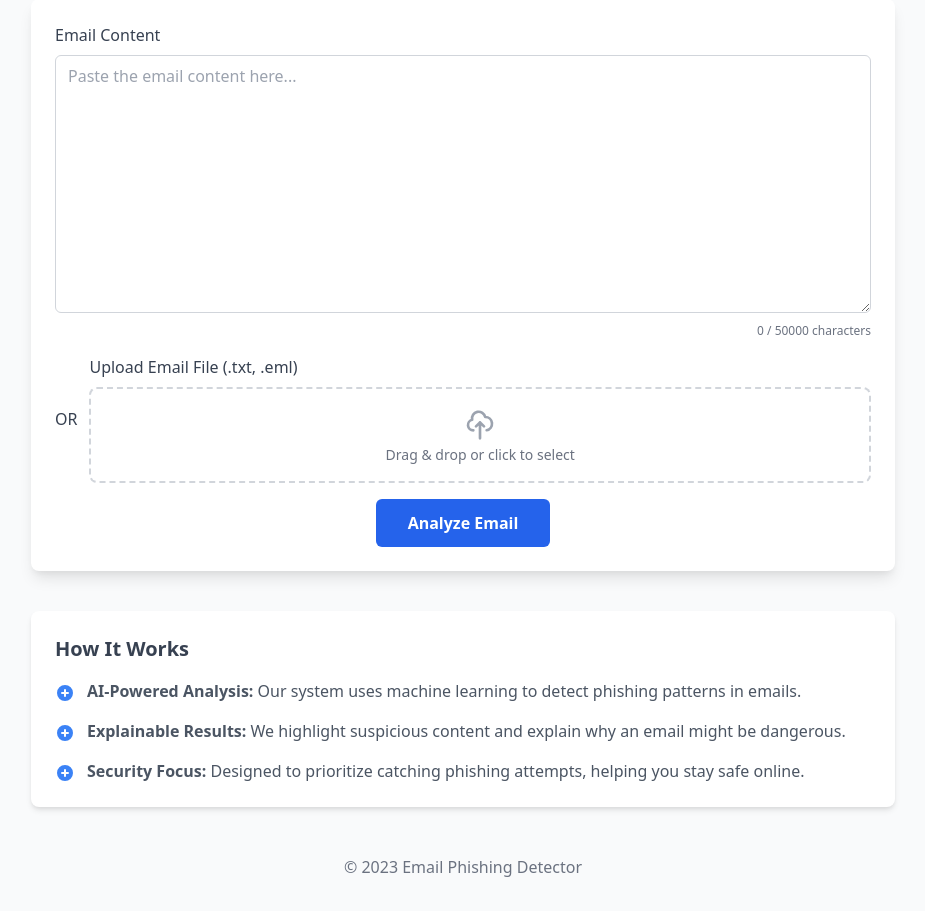
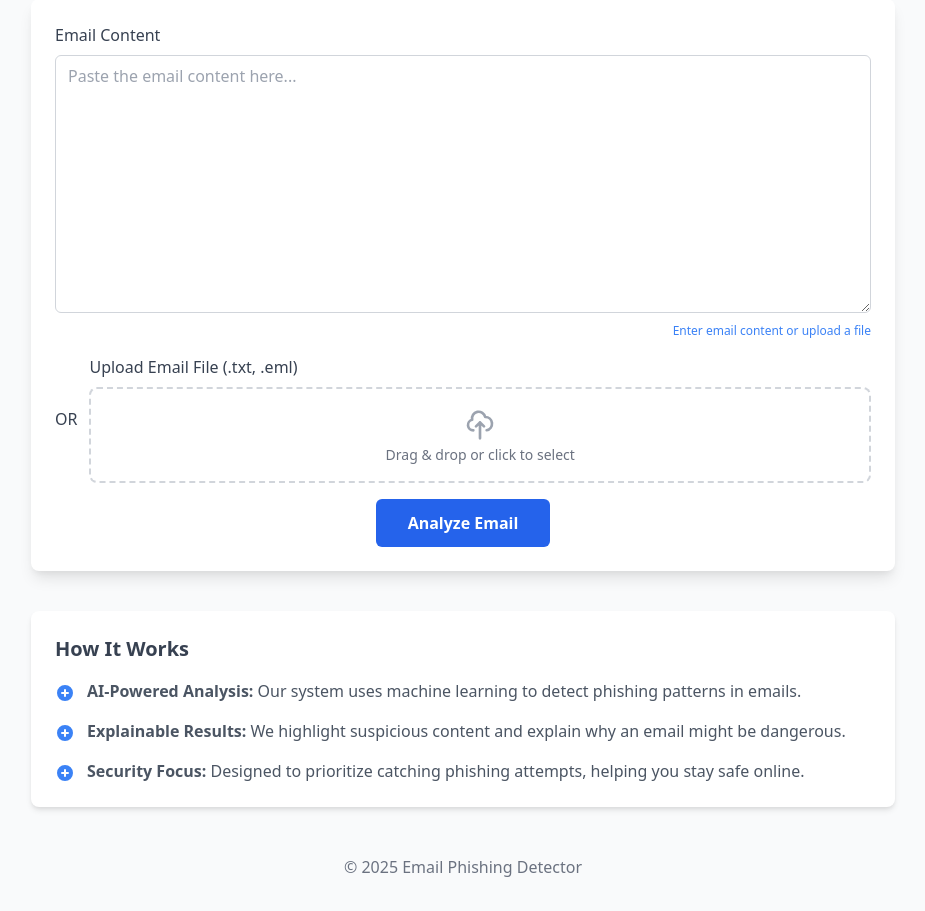
Before and after one commit to ThabangChauke1/phishing-detector-app, a Flask app: page / in a window 1280 px wide. Shown: the part 141-1052 px from the top of the page, without its empty margins (177-1102 px from the left). Run offline with Flask 2, Linux system fonts and the light colour scheme; parts of the project's set-up code (start-up, migrations or seed data) failed here and were passed over.

Commit message:
add assets and input validation

```diff
--- a/static/js/main.js
+++ b/static/js/main.js
@@ -1,35 +1,101 @@
 // Main JavaScript for the Email Phishing Detector
 
 document.addEventListener('DOMContentLoaded', function() {
-    // File upload preview
+    // Get DOM elements upfront
+    const form = document.querySelector('form');
     const fileInput = document.getElementById('email_file');
     const emailTextarea = document.getElementById('email_text');
+    const submitButton = document.querySelector('button[type="submit"]');
 
+    // File upload handling
     if(fileInput && emailTextarea) {
         fileInput.addEventListener('change', function(e) {
             const file = e.target.files[0];
             if(!file) return;
+
+            // File size validation - 5MB limit
+            const maxSize = 5 * 1024 * 1024; // 5MB in bytes
+            if(file.size > maxSize) {
+                // Create error message for file size
+                const sizeErrorMsg = document.createElement('div');
+                sizeErrorMsg.classList.add('mt-2', 'text-red-600', 'text-sm');
+                sizeErrorMsg.textContent = 'File is too large. Maximum size is 5MB.';
+
+                // Remove any existing error message
+                const existingError = fileInput.parentNode.parentNode.querySelector('.text-red-600');
+                if(existingError) {
+                    existingError.remove();
+                }
+
+                fileInput.parentNode.parentNode.appendChild(sizeErrorMsg);
+                fileInput.value = ''; // Clear the file input
+                return;
+            }
+
+            // Validate file type
+            const validTypes = ['text/plain', 'message/rfc822'];
+            const isValidExtension = file.name.endsWith('.eml') || file.name.endsWith('.txt');
+
+            if(!validTypes.includes(file.type) && !isValidExtension) {
+                // Create error message for file type
+                const typeErrorMsg = document.createElement('div');
+                typeErrorMsg.classList.add('mt-2', 'text-red-600', 'text-sm');
+                typeErrorMsg.textContent = 'Invalid file type. Please upload a .txt or .eml file.';
+
+                // Remove any existing error message
+                const existingError = fileInput.parentNode.parentNode.querySelector('.text-red-600');
+                if(existingError) {
+                    existingError.remove();
+                }
+
+                fileInput.parentNode.parentNode.appendChild(typeErrorMsg);
+                fileInput.value = ''; // Clear the file input
+                return;
+            }
 
             // Show file name in the interface
             const fileNameDisplay = document.createElement('div');
             fileNameDisplay.classList.add('mt-2', 'text-sm', 'text-gray-600');
             fileNameDisplay.textContent = `Selected file: ${file.name}`;
 
+            // Remove any existing file name display
+            const existingDisplay = fileInput.parentNode.parentNode.querySelector('.text-sm.text-gray-600');
+            if(existingDisplay) {
+                existingDisplay.remove();
+            }
+
             // Add the file name display after the file input
             fileInput.parentNode.parentNode.appendChild(fileNameDisplay);
 
             // If it's a text file, read and display in the textarea
-            if(file.type === 'text/plain' || file.name.endsWith('.eml')) {
+            if(file.type === 'text/plain' || file.name.endsWith('.eml') || file.name.endsWith('.txt')) {
                 const reader = new FileReader();
+
                 reader.onload = function(e) {
                     emailTextarea.value = e.target.result;
                 };
+
+                reader.onerror = function() {
+                    // Create error message for file reading error
+                    const readErrorMsg = document.createElement('div');
+                    readErrorMsg.classList.add('mt-2', 'text-red-600', 'text-sm');
+                    readErrorMsg.textContent = 'Error reading file. Please try again or paste content directly.';
+
+                    // Remove any existing error message
+                    const existingError = fileInput.parentNode.parentNode.querySelector('.text-red-600');
+                    if(existingError) {
+                        existingError.remove();
+                    }
+
+                    fileInput.parentNode.parentNode.appendChild(readErrorMsg);
+                };
+
                 reader.readAsText(file);
             }
         });
     }
 
-    // Character counter for textarea
+    // Character counter for textarea with improved validation feedback
     if(emailTextarea) {
         const maxLength = 50000;
 
@@ -38,17 +104,22 @@ document.addEventListener('DOMContentLoaded', function() {
         counter.classList.add('text-xs', 'text-gray-500', 'text-right', 'mt-1');
         emailTextarea.parentNode.appendChild(counter);
 
-        // Update counter
+        // Update counter with validation feedback
         function updateCounter() {
             const remaining = maxLength - emailTextarea.value.length;
-            counter.textContent = `${emailTextarea.value.length} / ${maxLength} characters`;
 
-            if(remaining < 1000) {
+            if(emailTextarea.value.length === 0) {
+                counter.textContent = 'Enter email content or upload a file';
+                counter.classList.add('text-blue-500');
+                counter.classList.remove('text-gray-500', 'text-red-500');
+            } else if(remaining < 1000) {
+                counter.textContent = `${emailTextarea.value.length} / ${maxLength} characters (${remaining} remaining)`;
                 counter.classList.add('text-red-500');
-                counter.classList.remove('text-gray-500');
+                counter.classList.remove('text-gray-500', 'text-blue-500');
             } else {
+                counter.textContent = `${emailTextarea.value.length} / ${maxLength} characters`;
                 counter.classList.add('text-gray-500');
-                counter.classList.remove('text-red-500');
+                counter.classList.remove('text-red-500', 'text-blue-500');
             }
         }
 
@@ -62,11 +133,40 @@ document.addEventListener('DOMContentLoaded', function() {
         });
     }
 
-    // Handle form submission with loading state
-    const form = document.querySelector('form');
+    // Handle form submission with COMBINED validation and loading state
     if(form) {
-        form.addEventListener('submit', function() {
-            // Create and show loading overlay
+        form.addEventListener('submit', function(e) {
+            // Validation: Check if both textarea is empty and no file is selected
+            if(emailTextarea && emailTextarea.value.trim() === '' &&
+               (!fileInput || !fileInput.files || fileInput.files.length === 0)) {
+
+                e.preventDefault(); // Prevent form submission
+
+                // Show error message
+                const errorDiv = document.createElement('div');
+                errorDiv.classList.add('bg-red-100', 'border', 'border-red-400', 'text-red-700', 'px-4', 'py-3', 'rounded', 'relative', 'mb-4');
+                errorDiv.innerHTML = '<span class="block sm:inline">Please provide email content or upload a file for analysis.</span>';
+
+                // Remove any existing error message
+                const existingError = form.querySelector('.bg-red-100');
+                if(existingError) {
+                    existingError.remove();
+                }
+
+                // Add error at the top of the form
+                form.insertBefore(errorDiv, form.firstChild);
+
+                // Remove error after 5 seconds
+                setTimeout(() => {
+                    if(errorDiv.parentNode) {
+                        errorDiv.remove();
+                    }
+                }, 5000);
+
+                return false;
+            }
+
+            // If validation passes, show loading overlay
             const loadingOverlay = document.createElement('div');
             loadingOverlay.classList.add('fixed', 'inset-0', 'bg-black', 'bg-opacity-50', 'flex', 'items-center', 'justify-center', 'z-50');
             loadingOverlay.innerHTML = `
@@ -79,6 +179,7 @@ document.addEventListener('DOMContentLoaded', function() {
         });
     }
 
+    // The rest of your code remains unchanged...
     // Generate tooltips for highlighted elements
     const highlightedElements = document.querySelectorAll('.suspicious-highlight, .suspicious-url-highlight, .url-highlight, .email-highlight, .suspicious-email-highlight, .urgent-highlight, .financial-highlight');
 
@@ -94,6 +195,7 @@ document.addEventListener('DOMContentLoaded', function() {
             }
         });
     }
+
 
     // Create highlight legend if there are highlights
     if(highlightedElements.length > 0) {
--- a/templates/index.html
+++ b/templates/index.html
@@ -104,7 +104,7 @@
         </main>
 
         <footer class="mt-12 text-center text-gray-500">
-            <p>&copy; 2023 Email Phishing Detector</p>
+            <p>&copy; 2025 Email Phishing Detector</p>
         </footer>
     </div>
 
--- a/templates/result.html
+++ b/templates/result.html
@@ -135,7 +135,7 @@
         </main>
 
         <footer class="mt-12 text-center text-gray-500">
-            <p>&copy; 2023 Email Phishing Detector</p>
+            <p>&copy; 2025 Email Phishing Detector</p>
         </footer>
     </div>
 
```
Also changed, not shown: uploads/L2LearningObjectives.txt (added, +8 -0 lines), assets/ClassDiagram.drawio.png (added), assets/Sequence-diagram-of-the-system.png (added), assets/UseCaseDiagram.png (added), assets/architectureDiagram.png (added), 2 other files.
